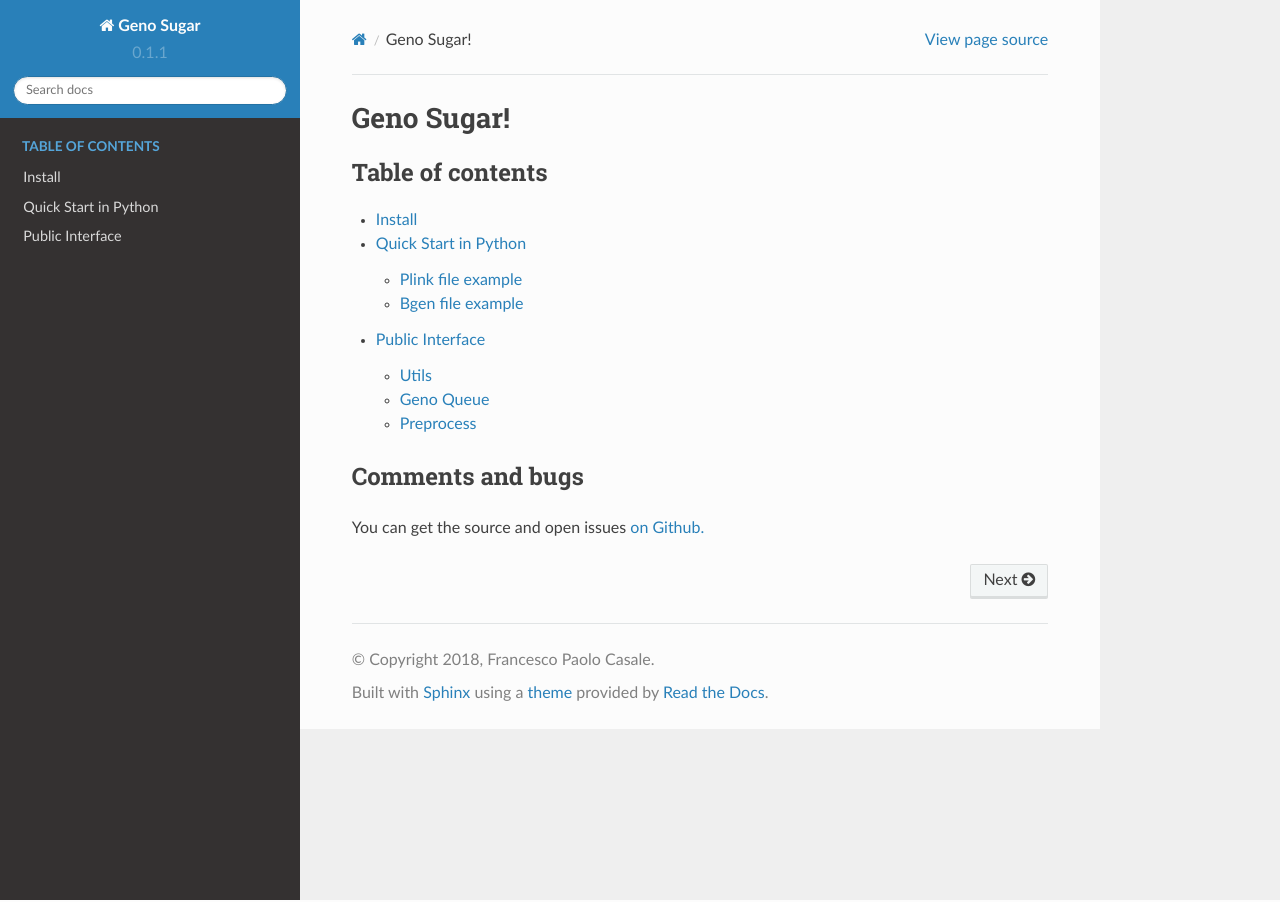
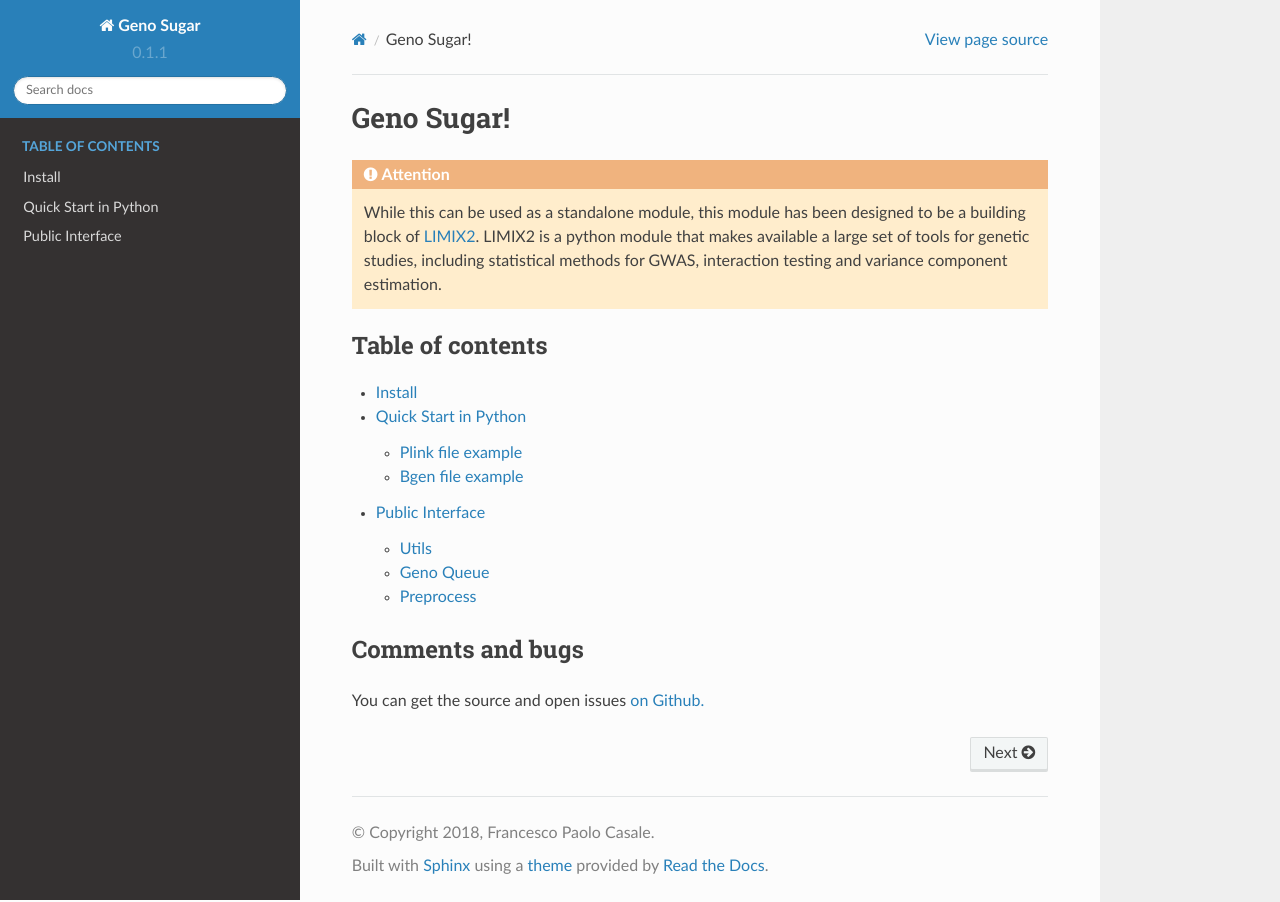
Before and after one commit to limix/geno-sugar, a Sphinx documentation site: the page built from doc/index.rst, in a window 1280 px wide. Built offline with Sphinx 7.4.7 and the Read the Docs theme 2.0.0, drawn with Linux system fonts in a browser that asks for light colours.

Commit message:
added warning

```diff
--- a/doc/index.rst
+++ b/doc/index.rst
@@ -1,6 +1,16 @@
 ===========
 Geno Sugar!
 ===========
+
+.. Attention::
+
+  While this can be used as a standalone module, this module has been designed to
+  be a building block of LIMIX2_. LIMIX2 is a python module that makes available a
+  large set of tools for genetic studies, including statistical methods for GWAS,
+  interaction testing and variance component estimation.
+
+.. _LIMIX2: https://limix.readthedocs.io/en/2.0.0/index.html
+
 
 .. toctree::
    :caption: Table of contents
```
